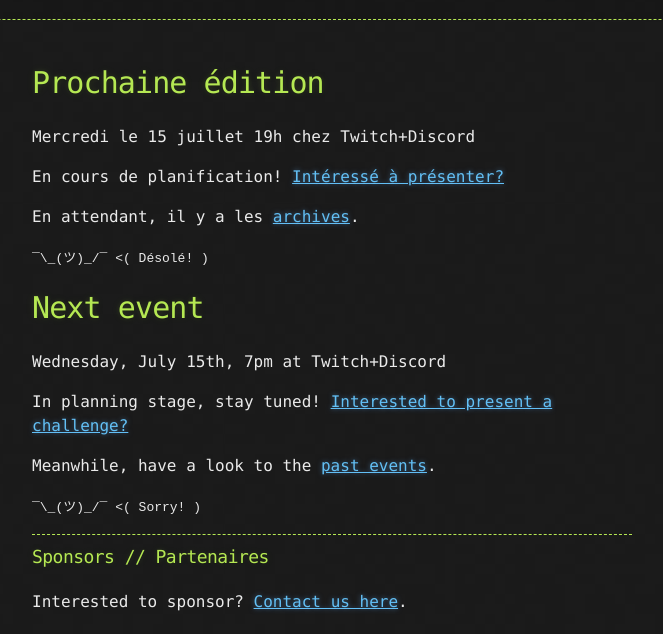
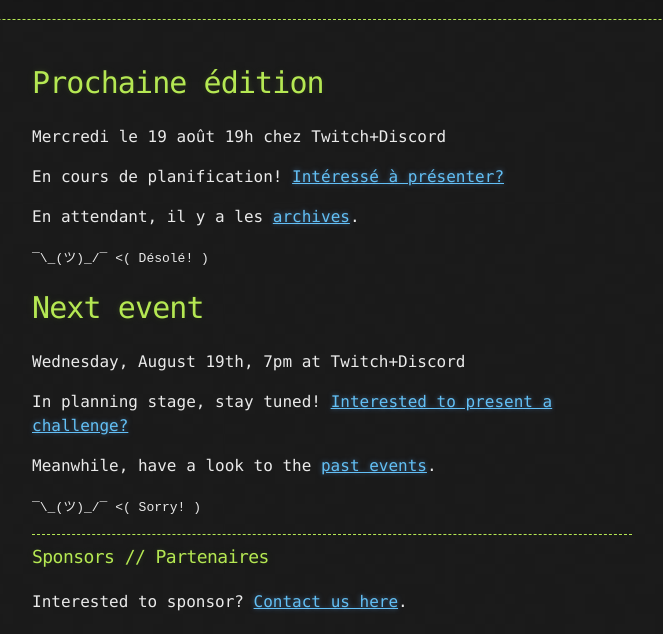
Before and after one commit to montrehack/montrehack.github.com, a Jekyll site: the page built from index.md, in a window 1280 px wide. Shown: the part 329-963 px from the top of the page, without its empty margins (308-971 px from the left). Built offline with Jekyll 4.4.1, drawn with Linux system fonts in a browser that asks for light colours; comment, search, counter and statistics services are not loaded.

Commit message:
Updated date for August 2020

```diff
--- a/_includes/stay-tuned.md
+++ b/_includes/stay-tuned.md
@@ -1,4 +1,4 @@
-{% assign next_date = "2020-07-15" %}
+{% assign next_date = "2020-08-19" %}
 {% comment %}When venue is not determined, set to nil{% endcomment %}
 {% assign venue = "Twitch+Discord" %}
 
```
